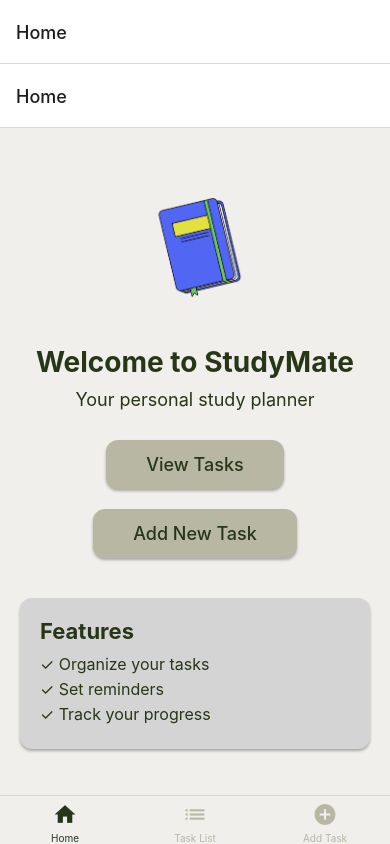
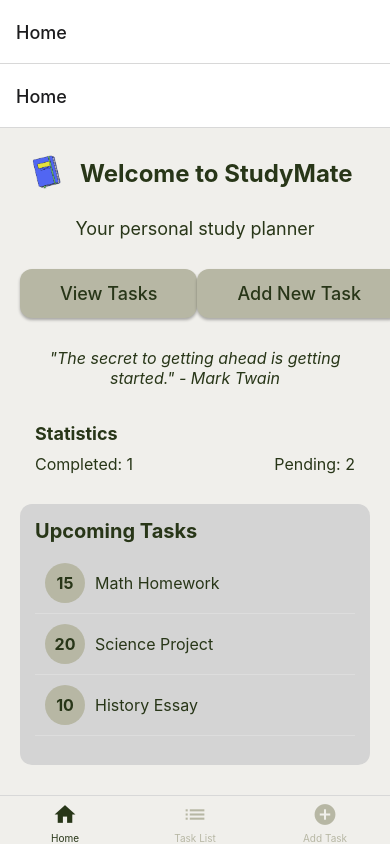
Before and after one commit to ginesbal/studymate__app, a React Native app in the folder studymate_application/: screen /HomeScreen in a window 390 px wide. Built offline with nearby package versions, Linux system fonts and the light colour scheme.

Commit message:
eb-revision1
Homescreen enhancement and minor changes on the main code to enhance UI/UX.

```diff
--- a/studymate_application/src/data/tasks.json
+++ b/studymate_application/src/data/tasks.json
@@ -2,15 +2,25 @@
     {
         "id": "1",
         "title": "Math Homework",
-        "description": "Complete math exercises",
-        "dueDate": "2024-07-25",
-        "reminderTime": "08:00"
+        "description": "Complete exercises 1-20 on page 23",
+        "dueDate": "2023-12-15",
+        "reminderTime": "18:00",
+        "completed": false
     },
     {
         "id": "2",
         "title": "Science Project",
-        "description": "Prepare science project presentation",
-        "dueDate": "2024-07-30",
-        "reminderTime": "14:00"
+        "description": "Prepare the science project presentation",
+        "dueDate": "2023-12-20",
+        "reminderTime": "10:00",
+        "completed": false
+    },
+    {
+        "id": "3",
+        "title": "History Essay",
+        "description": "Write an essay about World War II",
+        "dueDate": "2023-12-10",
+        "reminderTime": "14:00",
+        "completed": true
     }
 ]
--- a/studymate_application/src/screens/HomeScreen.tsx
+++ b/studymate_application/src/screens/HomeScreen.tsx
@@ -1,16 +1,47 @@
 import { useNavigation } from '@react-navigation/native';
-import React from 'react';
-import { Image, StyleSheet, Text, View, ScrollView } from 'react-native';
+import React, { useEffect, useState } from 'react';
+import { Image, StyleSheet, Text, View, SectionList, StatusBar } from 'react-native';
 import Button from '../components/ui/Button';
-import { HomeScreenNavigationProp } from '../types';
+import TaskItem from '../components/ui/TaskItem';
+import { HomeScreenNavigationProp, Task } from '../types';
+import tasksData from '../data/tasks.json';
+import { groupTasksByDate } from '../utils/groupTasksByDate';
 
 const HomeScreen: React.FC = () => {
     const navigation = useNavigation<HomeScreenNavigationProp>();
+    const [tasks, setTasks] = useState<Task[]>([]);
+
+    useEffect(() => {
+        // Fetch tasks (simulated here with a timeout)
+        setTimeout(() => {
+            setTasks(tasksData as Task[]); // Type assertion to ensure tasksData is treated as Task[]
+        }, 1000);
+    }, []);
+
+    const groupedTasks = groupTasksByDate(tasks);
+    const sections = Object.keys(groupedTasks).map(date => ({
+        title: date,
+        data: groupedTasks[date],
+    }));
+
+    const renderTaskItem = ({ item }: { item: Task }) => (
+        <View style={styles.taskContainer}>
+            <View style={styles.taskContent}>
+                <View style={styles.dateCircle}>
+                    <Text style={styles.dateText}>{new Date(item.dueDate).getDate()}</Text>
+                </View>
+                <Text style={styles.taskTitle} numberOfLines={1} ellipsizeMode="tail">{item.title}</Text>
+            </View>
+        </View>
+    );
 
     return (
-        <ScrollView contentContainerStyle={styles.container}>
-            <Image source={require('../assets/icon.png')} style={styles.icon} />
-            <Text style={styles.title}>Welcome to StudyMate</Text>
+        <View style={styles.container}>
+            <StatusBar barStyle="dark-content" backgroundColor="#F0EFEB" />
+            <View style={styles.headerContainer}>
+                <Image source={require('../assets/images/icon.png')} style={styles.icon} />
+                <Text style={styles.title}>Welcome to StudyMate</Text>
+            </View>
             <Text style={styles.subtitle}>Your personal study planner</Text>
 
             <View style={styles.buttonContainer}>
@@ -18,69 +49,133 @@
                 <Button title="Add New Task" onPress={() => navigation.navigate({ name: 'AddTaskScreen', params: {} })} />
             </View>
 
-            <View style={styles.featureContainer}>
-                <Text style={styles.featureTitle}>Features</Text>
-                <Text style={styles.featureText}>✓ Organize your tasks</Text>
-                <Text style={styles.featureText}>✓ Set reminders</Text>
-                <Text style={styles.featureText}>✓ Track your progress</Text>
+            <Text style={styles.quoteText}>"The secret to getting ahead is getting started." - Mark Twain</Text>
+
+            <View style={styles.smallSectionContainer}>
+                <Text style={styles.smallSectionTitle}>Statistics</Text>
+                <View style={styles.statisticsContainer}>
+                    <Text style={styles.statisticsText}>Completed: {tasks.filter(task => task.completed).length}</Text>
+                    <Text style={styles.statisticsText}>Pending: {tasks.filter(task => !task.completed).length}</Text>
+                </View>
             </View>
-        </ScrollView>
+
+            <View style={styles.sectionContainer}>
+                <Text style={styles.sectionTitle}>Upcoming Tasks</Text>
+                <SectionList
+                    sections={sections}
+                    renderItem={renderTaskItem}
+                    keyExtractor={(item) => item.id}
+                    contentContainerStyle={styles.listContent}
+                />
+            </View>
+        </View>
     );
 }
 
 const styles = StyleSheet.create({
     container: {
         flex: 1,
-        justifyContent: 'center',
-        alignItems: 'center',
         backgroundColor: '#F0EFEB',
         padding: 20,
     },
-    icon: {
-        width: 150,
-        height: 150,
+    headerContainer: {
+        flexDirection: 'row',
+        alignItems: 'center',
         marginBottom: 20,
     },
+    icon: {
+        width: 50,
+        height: 50,
+        marginRight: 10,
+    },
     title: {
-        fontSize: 28,
+        fontSize: 24,
         fontWeight: 'bold',
         color: '#283618',
-        marginBottom: 10,
-        textAlign: 'center',
     },
     subtitle: {
         fontSize: 18,
         color: '#283618',
+        textAlign: 'center',
         marginBottom: 20,
-        textAlign: 'center',
     },
     buttonContainer: {
-        width: '100%',
-        alignItems: 'center',
-        marginBottom: 30,
+        flexDirection: 'row',
+        justifyContent: 'space-between',
+        marginBottom: 20,
     },
-    featureContainer: {
-        width: '100%',
-        padding: 20,
+    sectionContainer: {
+        flex: 1,
         backgroundColor: '#D4D4D4',
         borderRadius: 12,
-        shadowColor: '#000',
-        shadowOffset: { width: 0, height: 2 },
-        shadowOpacity: 0.3,
-        shadowRadius: 3,
-        elevation: 5,
+        padding: 15,
+        marginBottom: 10,
     },
-    featureTitle: {
-        fontSize: 22,
+    smallSectionContainer: {
+        backgroundColor: 'transparent',
+        borderRadius: 12,
+        padding: 15,
+        marginBottom: 10,
+    },
+    sectionTitle: {
+        fontSize: 20,
         fontWeight: 'bold',
         color: '#283618',
         marginBottom: 10,
     },
-    featureText: {
+    smallSectionTitle: {
+        fontSize: 18,
+        fontWeight: 'bold',
+        color: '#283618',
+        marginBottom: 10,
+    },
+    dateCircle: {
+        width: 40,
+        height: 40,
+        borderRadius: 20,
+        backgroundColor: '#B7B7A4',
+        alignItems: 'center',
+        justifyContent: 'center',
+        marginRight: 10,
+    },
+    dateText: {
+        color: '#283618',
+        fontSize: 16,
+        fontWeight: 'bold',
+    },
+    statisticsText: {
         fontSize: 16,
         color: '#283618',
         marginBottom: 5,
     },
+    statisticsContainer: {
+        flexDirection: 'row',
+        justifyContent: 'space-between',
+    },
+    quoteText: {
+        fontSize: 16,
+        color: '#283618',
+        fontStyle: 'italic',
+        textAlign: 'center',
+        marginBottom: 20,
+    },
+    listContent: {
+        paddingBottom: 20,
+    },
+    taskContainer: {
+        padding: 10,
+        borderBottomWidth: 1,
+        borderBottomColor: '#ddd',
+    },
+    taskContent: {
+        flexDirection: 'row',
+        alignItems: 'center',
+    },
+    taskTitle: {
+        fontSize: 16,
+        color: '#283618',
+        flex: 1,
+    },
 });
 
 export default HomeScreen;
--- /dev/null
+++ b/studymate_application/src/utils/groupTasksByDate.ts
@@ -0,0 +1,15 @@
+import { Task } from '../types';
+
+export const groupTasksByDate = (tasks: Task[]) => {
+    const groupedTasks: { [date: string]: Task[] } = {};
+
+    tasks.forEach((task) => {
+        const date = task.dueDate;
+        if (!groupedTasks[date]) {
+            groupedTasks[date] = [];
+        }
+        groupedTasks[date].push(task);
+    });
+
+    return groupedTasks;
+};
```
Also changed, not shown: studymate_application/src/components/ui/TasksByDate.tsx (added, +44 -0 lines), studymate_application/src/types/index.ts (+9 -1 lines), studymate_application/src/assets/images/icon.png (renamed from studymate_application/src/assets/icon.png).
